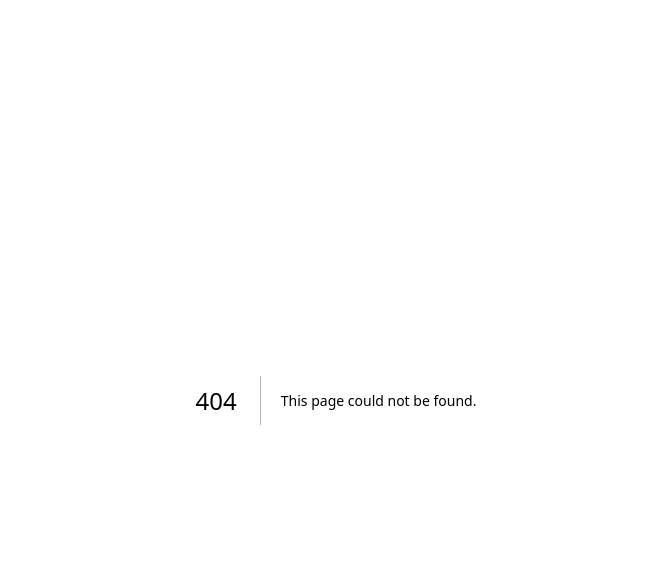
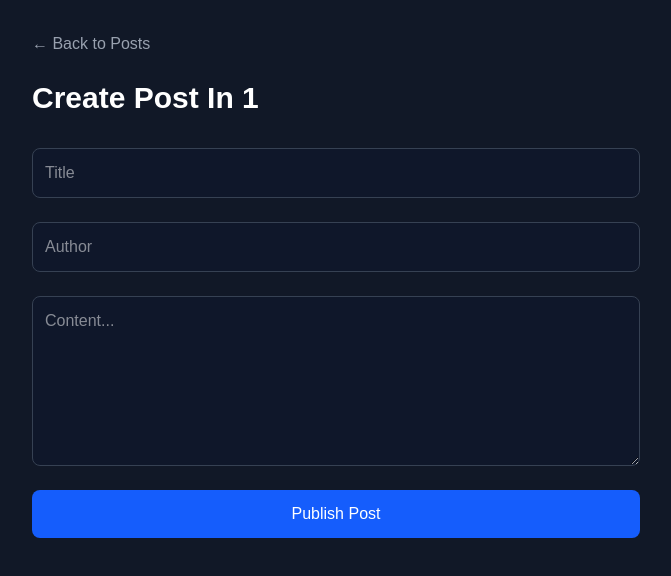
Before and after one commit to CoolSidOfficial/FORUMS, a Next.js app: page /posts/1/create in a window 1280 px wide. Before the commit this address had no page. Shown: the top 576 px of the page, without its empty margins (304-975 px from the left). Built offline with nearby package versions, Linux system fonts and the light colour scheme.

Commit message:
updated page and categories

```diff
--- /dev/null
+++ b/src/app/posts/[category]/create/page.js
@@ -0,0 +1,73 @@
+"use client";
+
+import { useState } from "react";
+import { useRouter, useParams } from "next/navigation";
+import Link from "next/link";
+
+export default function CreatePostPage() {
+  const router = useRouter();
+  const { category } = useParams(); // ✅ DO NOT use ({ params })
+
+  const [title, setTitle] = useState("");
+  const [author, setAuthor] = useState("");
+  const [content, setContent] = useState("");
+
+  const handleSubmit = (e) => {
+    e.preventDefault();
+
+    console.log({ title, author, content, category });
+
+    router.push(`/posts/${category}`);
+  };
+
+  return (
+    <div className="max-w-2xl mx-auto p-8">
+      <Link
+        href={`/posts/${category}`}
+        className="text-gray-400 hover:text-white mb-6 inline-block"
+      >
+        ← Back to Posts
+      </Link>
+
+      <h1 className="text-3xl font-bold mb-8 capitalize">
+        Create Post in {category}
+      </h1>
+
+      <form onSubmit={handleSubmit} className="flex flex-col gap-6">
+        <input
+          type="text"
+          placeholder="Title"
+          required
+          value={title}
+          onChange={(e) => setTitle(e.target.value)}
+          className="p-3 rounded-lg bg-[#0f172a] border border-gray-700"
+        />
+
+        <input
+          type="text"
+          placeholder="Author"
+          required
+          value={author}
+          onChange={(e) => setAuthor(e.target.value)}
+          className="p-3 rounded-lg bg-[#0f172a] border border-gray-700"
+        />
+
+        <textarea
+          rows="6"
+          placeholder="Content..."
+          required
+          value={content}
+          onChange={(e) => setContent(e.target.value)}
+          className="p-3 rounded-lg bg-[#0f172a] border border-gray-700"
+        />
+
+        <button
+          type="submit"
+          className="bg-blue-600 text-white py-3 rounded-lg hover:bg-blue-700 transition"
+        >
+          Publish Post
+        </button>
+      </form>
+    </div>
+  );
+}
--- a/src/app/posts/[category]/page.js
+++ b/src/app/posts/[category]/page.js
@@ -1,4 +1,5 @@
 import Link from "next/link";
+
 // Dummy Data
 const samplePosts = [
   {
@@ -27,15 +28,16 @@ const samplePosts = [
   },
 ];
 
-export default function PostsByCategory({ params }) {
+export default async function PostsByCategory({ params }) {
+  // ✅ MUST unwrap params in Next 15
+  const { category } = await params;
+
   return (
     <div className="max-w-4xl mx-auto p-8">
-
 
       {/* Top Navigation */}
       <div className="flex justify-between items-center mb-10">
 
-        {/* Left Side - Back Button */}
         <Link
           href="/tabs/categories"
           className="text-gray-400 hover:text-white transition"
@@ -43,24 +45,25 @@ export default function PostsByCategory({ params }) {
           ← Back to Categories
         </Link>
 
-        {/* Right Side - Create Button */}
-       <div className="flex justify-end mb-6">
+        <Link
+          href={`/posts/${category}/create`}
+          className="bg-blue-600 text-white px-5 py-2 rounded-lg hover:bg-blue-700 transition"
+        >
+          Create Post
+        </Link>
 
-</div>
       </div>
 
-      {/* Page Title */}
       <h1 className="text-3xl font-bold text-center capitalize mb-12">
-        {params.category} Posts
+        {category} Posts
       </h1>
 
-      {/* Posts Column */}
-      <div className="flex flex-col p-2  ">   {/* 🔥 increased spacing */}
+      <div className="flex flex-col gap-6">
 
         {samplePosts.map((post) => (
           <div
             key={post._id}
-            className="border mt-2 border-gray-700 rounded-xl p-6 hover:shadow-lg transition"
+            className="border border-gray-700 rounded-xl p-6 hover:shadow-lg transition"
           >
             <h2 className="text-2xl font-semibold mb-3">
               {post.title}
--- a/src/app/tabs/categories/[category]/page.jsx
+++ /dev/null
@@ -1,24 +0,0 @@
-export default async function CategoryPage({ params }) {
-  const { category } = params;
-
-  const res = await fetch(
-    `http://localhost:5000/api/posts/category/${category}`,
-    { cache: "no-store" }
-  );
-
-  const posts = await res.json();
-
-  return (
-    <div>
-      <h1>{category} Posts</h1>
-
-      {posts.map(post => (
-        <div key={post._id}>
-          <a href={`/post/${post._id}`}>
-            <h2>{post.title}</h2>
-          </a>
-        </div>
-      ))}
-    </div>
-  );
-}
--- a/src/app/tabs/categories/page.js
+++ b/src/app/tabs/categories/page.js
@@ -6,33 +6,39 @@ function categories() {
     {icon:"/icons/smartphone.png",
      text:"Smartphones",
      posts:"1",
-     members:"1"
+     members:"1",
+     link:"/posts/smartphones"
     },
 
      {icon:"/icons/laptop.png",
      text:"Laptops",
      posts:"1",
-     members:"1"
+     members:"1",
+     link:"/posts/laptops"
     },
  {icon:"/icons/console.png",
      text:"Gaming",
      posts:"1",
-     members:"2"
+     members:"2",
+     link:"/posts/gaming"
     },
  {icon:"/icons/audio.png",
      text:"Audio",
      posts:"1",
-     members:"1"
+     members:"1",
+     link:"/posts/audio"
     },
  {icon:"/icons/af.png",
      text:"Air Purifiers",
      posts:"11",
-     members:"1"
+     members:"1",
+     link:"/posts/air-purifiers"
     },
  {icon:"/icons/television.png",
      text:"Televsions",
      posts:"11",
-     members:"1"
+     members:"1",
+     link:"/posts/television"
     },
 
   ]
@@ -42,7 +48,7 @@ function categories() {
 
    <div className="grid  grid-cols-3 gap-5   ">
     {cat_data.map((each,index)=>(
-        <Link  href="" key={index} className= "bg-[#1F2937] text-large p-6 rounded-xl h-max">
+        <Link  href={each.link} key={index} className= "bg-[#1F2937] text-large p-6 rounded-xl h-max">
           <img src={each.icon} width={40} alt="logo" />
           <span className="text-2xl font-semibold">{each.text}</span>
         <div>Discuss {each.text} and get expert advise</div>
```
